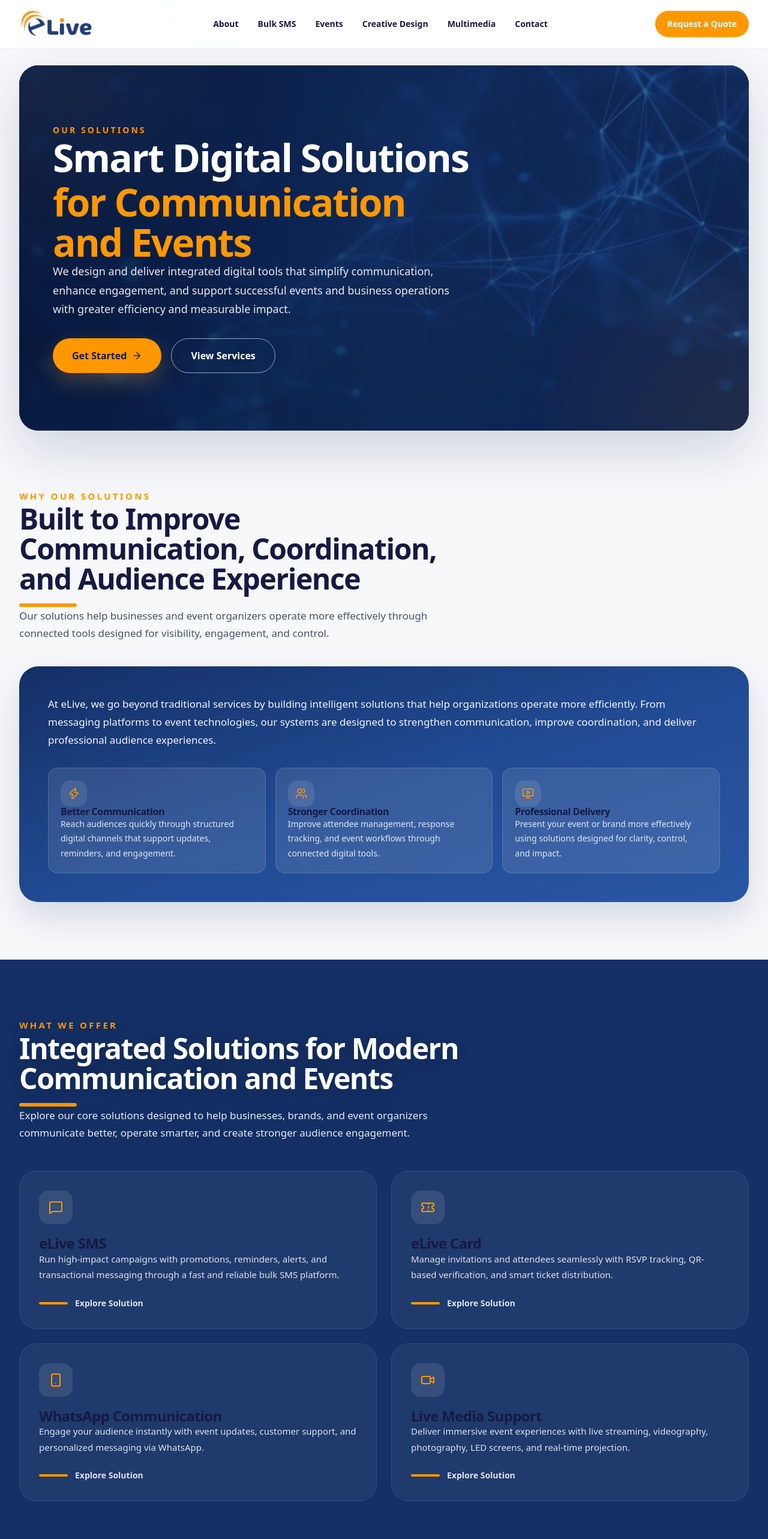
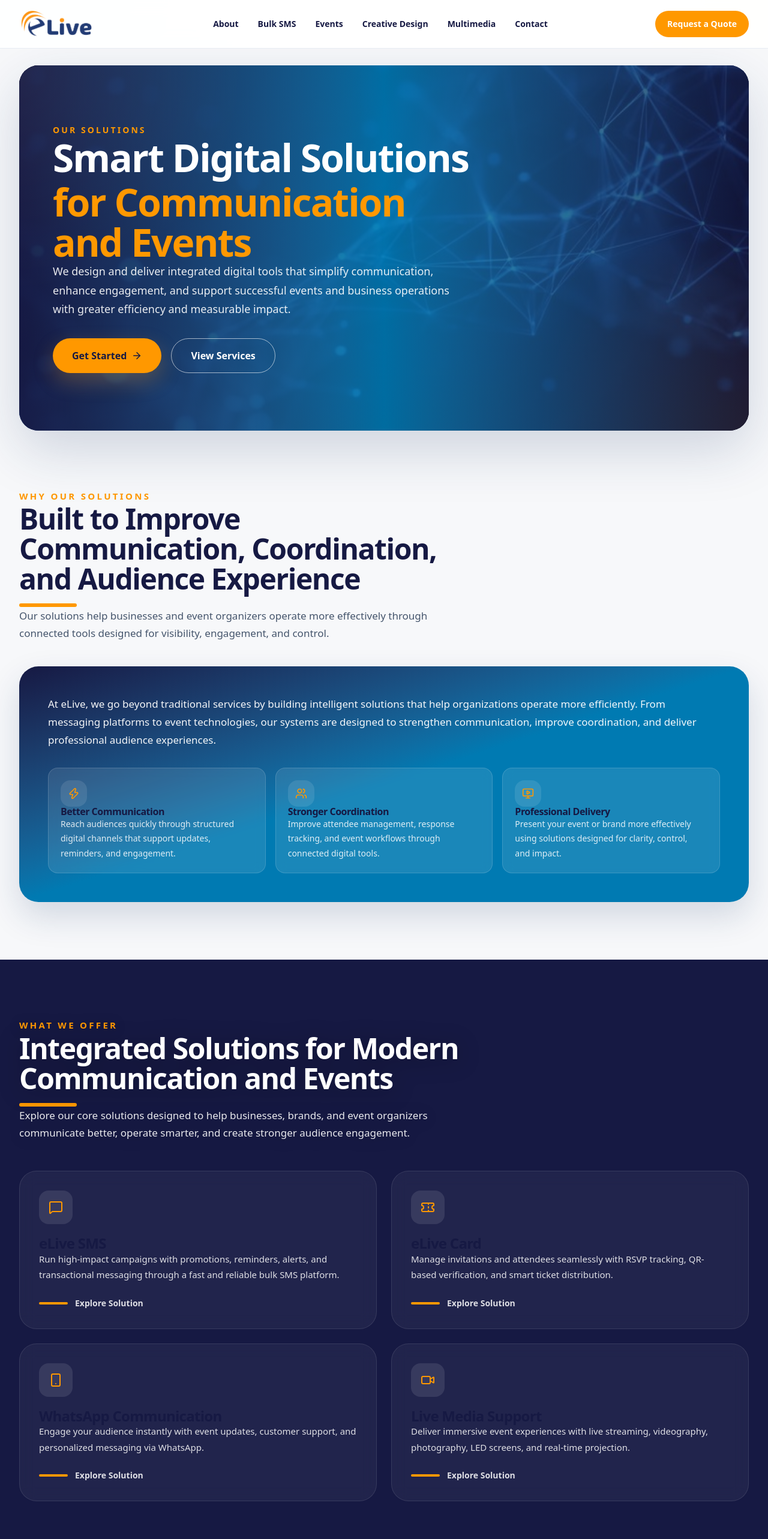
Before and after one commit to kite255/elive-website, a Next.js app: page /solutions1 in a window 1280 px wide. Shown: the top 2566 px of the page at 60% size. Built offline with nearby package versions, Linux system fonts and the light colour scheme; a web font is replaced by a local one.

Commit message:
Apply official eLive brand styling site-wide

```diff
--- a/app/solutions1/page.tsx
+++ b/app/solutions1/page.tsx
@@ -123,7 +123,7 @@ function SectionIntro({
         className={`mt-3 text-3xl font-black leading-tight md:text-4xl lg:text-5xl ${
           light
             ? "!text-white drop-shadow-[0_4px_18px_rgba(0,0,0,0.30)]"
-            : "text-[#143066]"
+            : "text-[#161943]"
         } ${titleClassName}`}
       >
         {title}
@@ -205,7 +205,7 @@ export default function SolutionsPage() {
               sizes="100vw"
               className="object-cover object-center"
             />
-            <div className="absolute inset-0 bg-gradient-to-r from-[#07183D]/95 via-[#102B5A]/88 to-[#143066]/72" />
+            <div className="absolute inset-0 bg-gradient-to-r from-[#161943]/95 via-[#007AB2]/88 to-[#161943]/72" />
             <div className="absolute inset-0 bg-[radial-gradient(circle_at_top_left,rgba(255,255,255,0.06),transparent_28%),radial-gradient(circle_at_bottom_right,rgba(243,154,31,0.08),transparent_26%)]" />
           </div>
 
@@ -279,7 +279,7 @@ export default function SolutionsPage() {
           </Reveal>
 
           <Reveal>
-            <div className="rounded-[2rem] bg-gradient-to-br from-[#143066] via-[#214A92] to-[#2957A4] p-8 text-white shadow-[0_24px_55px_rgba(20,48,102,0.16)] md:p-10 lg:p-12">
+            <div className="rounded-[2rem] bg-gradient-to-br from-[#161943] via-[#007AB2] to-[#007AB2] p-8 text-white shadow-[0_24px_55px_rgba(20,48,102,0.16)] md:p-10 lg:p-12">
               <p className="text-base leading-8 text-white/95 md:text-[17px]">
                 At eLive, we go beyond traditional services by building
                 intelligent solutions that help organizations operate more
@@ -315,7 +315,7 @@ export default function SolutionsPage() {
       </section>
 
       {/* SOLUTIONS GRID */}
-      <section className="bg-[#143066] px-4 py-16 md:px-6 lg:px-8 lg:py-24">
+      <section className="bg-[#161943] px-4 py-16 md:px-6 lg:px-8 lg:py-24">
         <div className="mx-auto max-w-7xl">
           <Reveal>
             <SectionIntro
@@ -367,7 +367,7 @@ export default function SolutionsPage() {
 
       {/* CTA */}
       <section className="px-4 py-16 md:px-6 lg:px-8 lg:py-24">
-        <div className="mx-auto max-w-7xl overflow-hidden rounded-[2.2rem] bg-gradient-to-r from-[#102A5C] via-[#143066] to-[#2957A4] px-6 py-12 text-white shadow-[0_24px_55px_rgba(20,48,102,0.22)] md:px-10 lg:px-14">
+        <div className="mx-auto max-w-7xl overflow-hidden rounded-[2.2rem] bg-gradient-to-r from-[#007AB2] via-[#161943] to-[#007AB2] px-6 py-12 text-white shadow-[0_24px_55px_rgba(20,48,102,0.22)] md:px-10 lg:px-14">
           <motion.div
             className="grid gap-10 lg:grid-cols-[1.1fr,0.9fr] lg:items-center"
             variants={staggerContainer}
```
